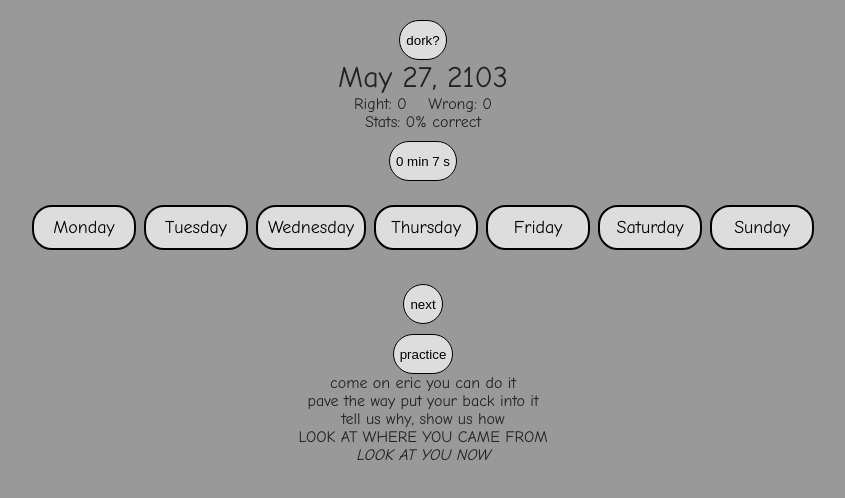
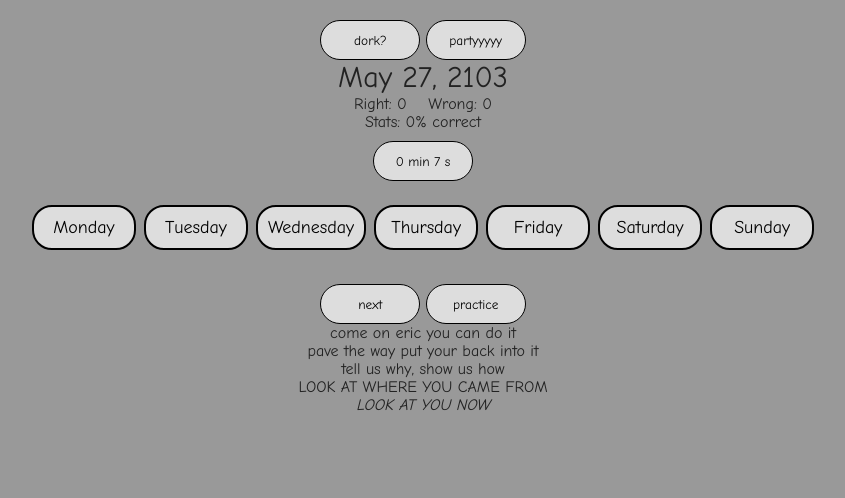
Before and after one commit to blerineberisha/ericyourWEBSITE, a plain HTML site: page challenge.html in a window 1280 px wide. Both pictures are taken after a click on the button "leight?". Shown: the whole page, without its empty margins (217-1062 px from the left). Drawn offline with Linux system fonts and the light colour scheme.

Commit message:
added PARTYY MODEEE

```diff
--- a/challenge.html
+++ b/challenge.html
@@ -14,6 +14,7 @@
 <body>
   <div class="mode">
     <button onclick="darkMode()" id="dork">leight?</button>
+    <button onclick="partyyyyy()" id="partyyyyy">partyyyyy</button>
   </div>
   <div id="dateDisplay"></div>
   <div id="fullRange" name="range">
@@ -24,11 +25,12 @@
   </div>
   <div id="dayBtnsWrap">
   </div>
+  <div>
   <button id="next" onclick="setNewRandomDay()">next</button>
-  <button
-          id="practice"
-          onclick={window.location.href="practice.html"}
-        >practice
+  <button id="next"
+  onclick={window.location.href="practice.html"}
+  >
+    practice
   </button>
   <div>
     come on eric you can do it
--- a/challenge.js
+++ b/challenge.js
@@ -22,6 +22,16 @@ dork.addEventListener("click", () => {
     dork.innerText = "dork?";
   }
 });
+const partay = document.getElementById("partyyyyy")
+  partay.addEventListener("click", () => {
+    var element = document.body;
+    element.classList.toggle("blink");
+    if (partay.innerText === "stOOOOPpp") {
+      partay.innerText = "partyyyyy";
+    } else {
+      partay.innerText = "stOOOOPpp";
+    }
+  });
 function getWeekdaysArray() {
   let x = new Date("11/28/2021");
   const arr = [];
--- a/dateStuf.css
+++ b/dateStuf.css
@@ -1,9 +1,30 @@
 html {
   margin: 0;
   font-size: 20px;
-  font-family: "Roboto", sans-serif;
+  font-family: "Comic Sans MS";
 }
-h1,h2,
+.blink {
+  animation: blinkingBackground 0.5s infinite;
+}
+@keyframes blinkingBackground {
+  0% {
+    background-color: #10c018;
+  }
+  25% {
+    background-color: #1056c0;
+  }
+  50% {
+    background-color: #ef0a1a;
+  }
+  75% {
+    background-color: #254878;
+  }
+  100% {
+    background-color: #04a1d5;
+  }
+}
+h1,
+h2,
 body {
   font-family: "Comic Sans MS";
   text-align: center;
@@ -11,7 +32,7 @@ body {
   background-color: #222;
   color: #ddd;
 }
-link{
+link {
   color: black;
 }
 #stats {
@@ -27,13 +48,20 @@ body {
   flex-flow: column;
   align-items: center;
 }
-#dork, #next,#stopwatch, #practice{
+#dork,
+#next,
+#stopwatch,
+#practice,
+#partyyyyy {
+  font-family: "Comic Sans MS";
   margin-top: 0.5rem;
   color: black;
   height: 2rem;
   border-radius: 20px;
   border: 1px solid black;
   background-color: #ddd;
+  width: 5rem;
+  display: inline-block;
 }
 
 p {
@@ -41,10 +69,6 @@ p {
   margin-top: 0;
   line-height: 1.3rem;
   max-width: 800px;
-}
-#radios {
-  font-size: 16px;
-  margin-bottom: 1em;
 }
 #dateDisplay {
   font-size: 30px;
@@ -59,6 +83,7 @@ p {
   justify-content: center;
   align-items: center;
 }
+
 #dayBtnsWrap > button {
   font-family: "Comic Sans MS";
   color: black;
@@ -72,6 +97,7 @@ p {
   border: 2px solid black;
   margin: 0.5%;
   cursor: pointer;
+  display: inline-block;
 }
 @media (max-width: 500px) {
   #dayBtnsWrap {
@@ -82,10 +108,10 @@ p {
     margin: 2px;
   }
 }
-.wrong > button{
+.wrong > button {
   background-color: #f00;
 }
-.correct > button{
+.correct > button {
   background-color: #0f0;
 }
 
@@ -124,5 +150,5 @@ p {
 }
 
 #reset {
-  all:initial;
+  all: initial;
 }
--- a/index.css
+++ b/index.css
@@ -1,9 +1,10 @@
 html {
   margin: 0;
   font-size: 20px;
-    font-family: "Roboto", sans-serif;
+  font-family: "Comic Sans MS";
 }
-  h1,h2,
+h1,
+h2,
 body {
   font-family: "Comic Sans MS";
   text-align: center;
@@ -11,7 +12,27 @@ html {
   background-color: #222;
   color: #ddd;
 }
-  link{
+.blink {
+    animation: blinkingBackground 0.5s infinite;
+  }
+  @keyframes blinkingBackground {
+    0% {
+      background-color: #10c018;
+    }
+    25% {
+      background-color: #1056c0;
+    }
+    50% {
+      background-color: #ef0a1a;
+    }
+    75% {
+      background-color: #254878;
+    }
+    100% {
+      background-color: #04a1d5;
+    }
+  }
+link {
   color: black;
 }
 #stats {
@@ -27,13 +48,18 @@ html {
   flex-flow: column;
   align-items: center;
 }
-  #dork, #next, #practice{
+#dork,
+#next,
+#practice,
+#partyyyyy {
   margin-top: 0.5rem;
   color: black;
   height: 2rem;
   border-radius: 20px;
   border: 1px solid black;
   background-color: #ddd;
+  width: 5rem;
+  font-family: "Comic Sans MS";
 }
 
 p {
@@ -41,10 +67,6 @@ html {
   margin-top: 0;
   line-height: 1.3rem;
   max-width: 800px;
-  }
-  #radios {
-    font-size: 16px;
-    margin-bottom: 1em;
 }
 #dateDisplay {
   font-size: 30px;
@@ -72,6 +94,7 @@ html {
   border: 2px solid black;
   margin: 0.5%;
   cursor: pointer;
+  display: inline-block;
 }
 @media (max-width: 500px) {
   #dayBtnsWrap {
@@ -82,10 +105,10 @@ html {
     margin: 2px;
   }
 }
-  .wrong > button{
+.wrong > button {
   background-color: #f00;
 }
-  .correct > button{
+.correct > button {
   background-color: #0f0;
 }
 
@@ -124,5 +147,5 @@ html {
 }
 
 #reset {
-    all:initial;
+  all: initial;
 }
```
Also changed, not shown: index.html (+1 -0 lines), index.js (+11 -1 lines), practice.html (+3 -2 lines), practice.js (+11 -0 lines), result.js (+11 -1 lines). Lines whose indentation alone changed are shown as unchanged.
